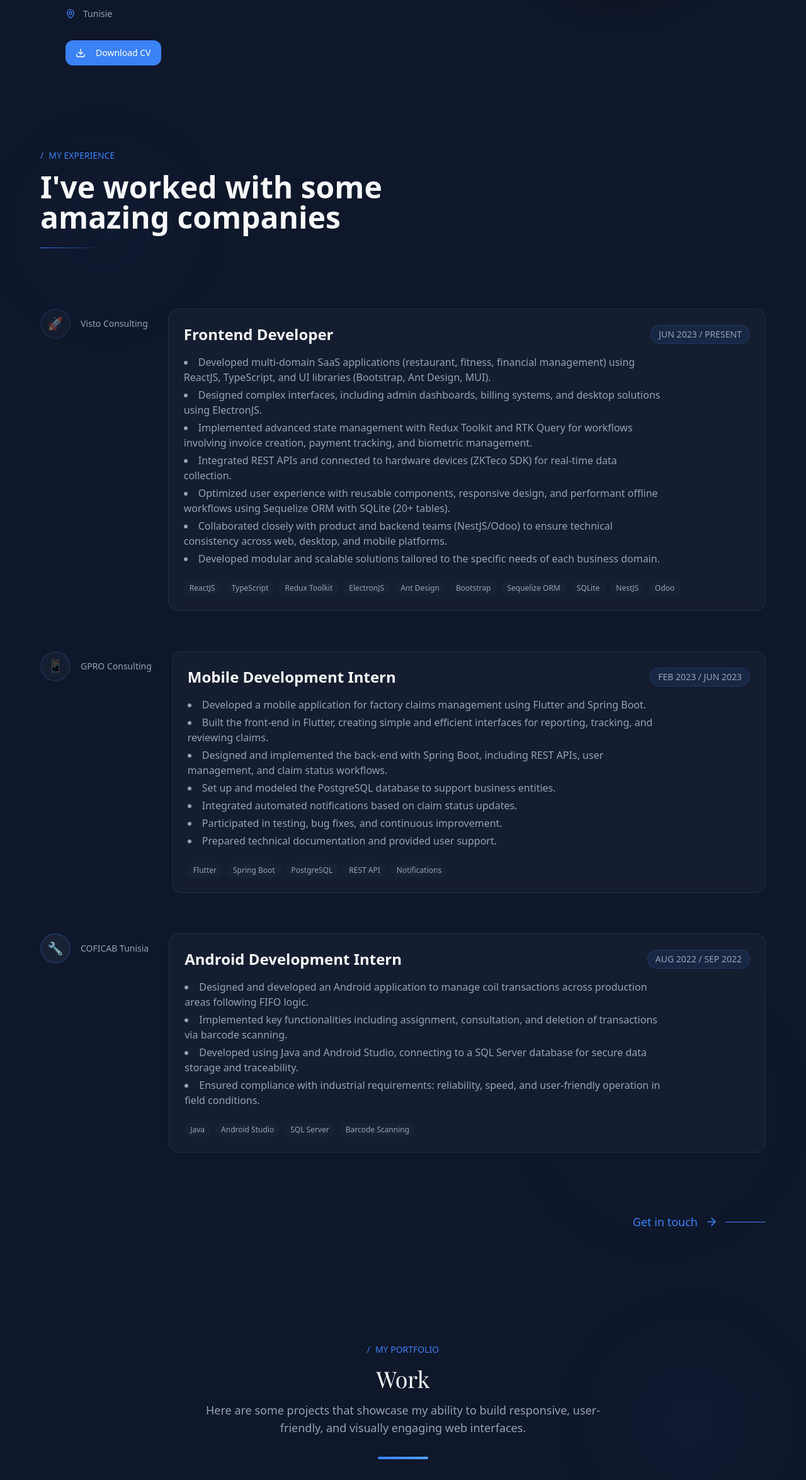
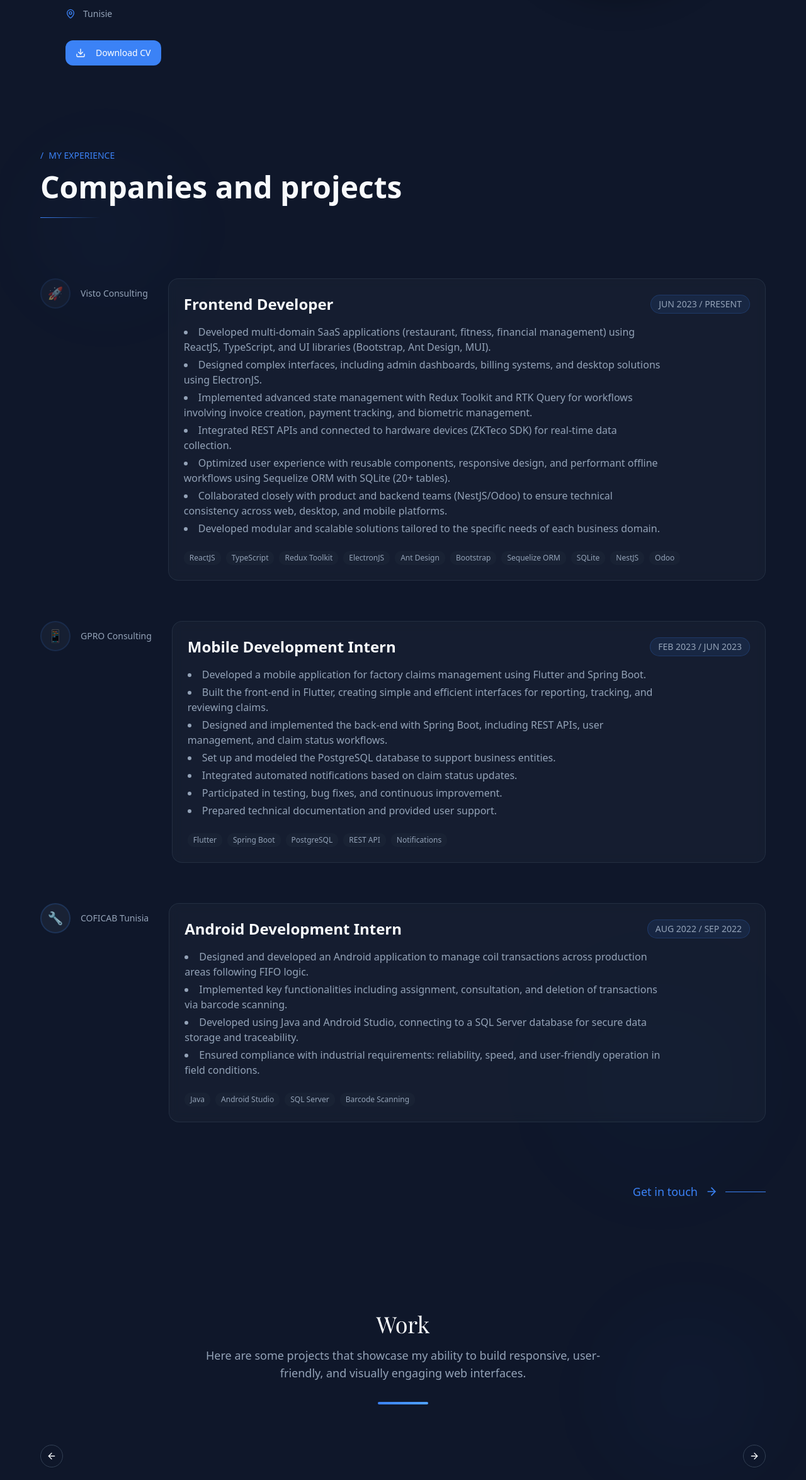
Before and after one commit to wale23/portfolio-tlili-wala, a Next.js app: page / in a window 1280 px wide. Shown: the part 646-2996 px from the top of the page at 63% size. Built offline with nearby package versions, Linux system fonts and the light colour scheme.

Commit message:
fix: titles in experience & projects sections

```diff
--- a/components/experience.tsx
+++ b/components/experience.tsx
@@ -106,9 +106,7 @@ export function Experience() {
                         <span>MY EXPERIENCE</span>
                     </div>
                     <h2 className="text-4xl sm:text-5xl font-bold text-foreground mb-6">
-                        I've worked with some
-                        <br/>
-                        amazing companies
+                        Companies and projects
                     </h2>
                     <div className={`w-24 h-px bg-gradient-to-r from-primary to-transparent transition-all duration-1000 ease-out ${
                         isVisible ? 'opacity-100 scale-x-100' : 'opacity-0 scale-x-0'
--- a/components/projects.tsx
+++ b/components/projects.tsx
@@ -115,14 +115,6 @@ export function Projects() {
             <div className="max-w-6xl mx-auto relative z-10">
                 {/* Section header */}
                 <div className="text-center mb-16">
-                    <div
-                        className={`inline-flex items-center gap-2 text-primary text-sm font-medium mb-4 transition-all duration-1000 ease-out ${
-                            isVisible ? 'opacity-100 translate-x-0' : 'opacity-0 -translate-x-8'
-                        }`} style={{transitionDelay: '100ms'}}>
-                        <span>/</span>
-                        <span>MY PORTFOLIO</span>
-                    </div>
-
                     <h2 className={`text-3xl sm:text-4xl font-serif font-normal mb-4 text-foreground transition-all duration-1000 ease-out ${
                         isVisible ? 'opacity-100 translate-y-0' : 'opacity-0 translate-y-8'
                     }`} style={{transitionDelay: '200ms'}}>
```
